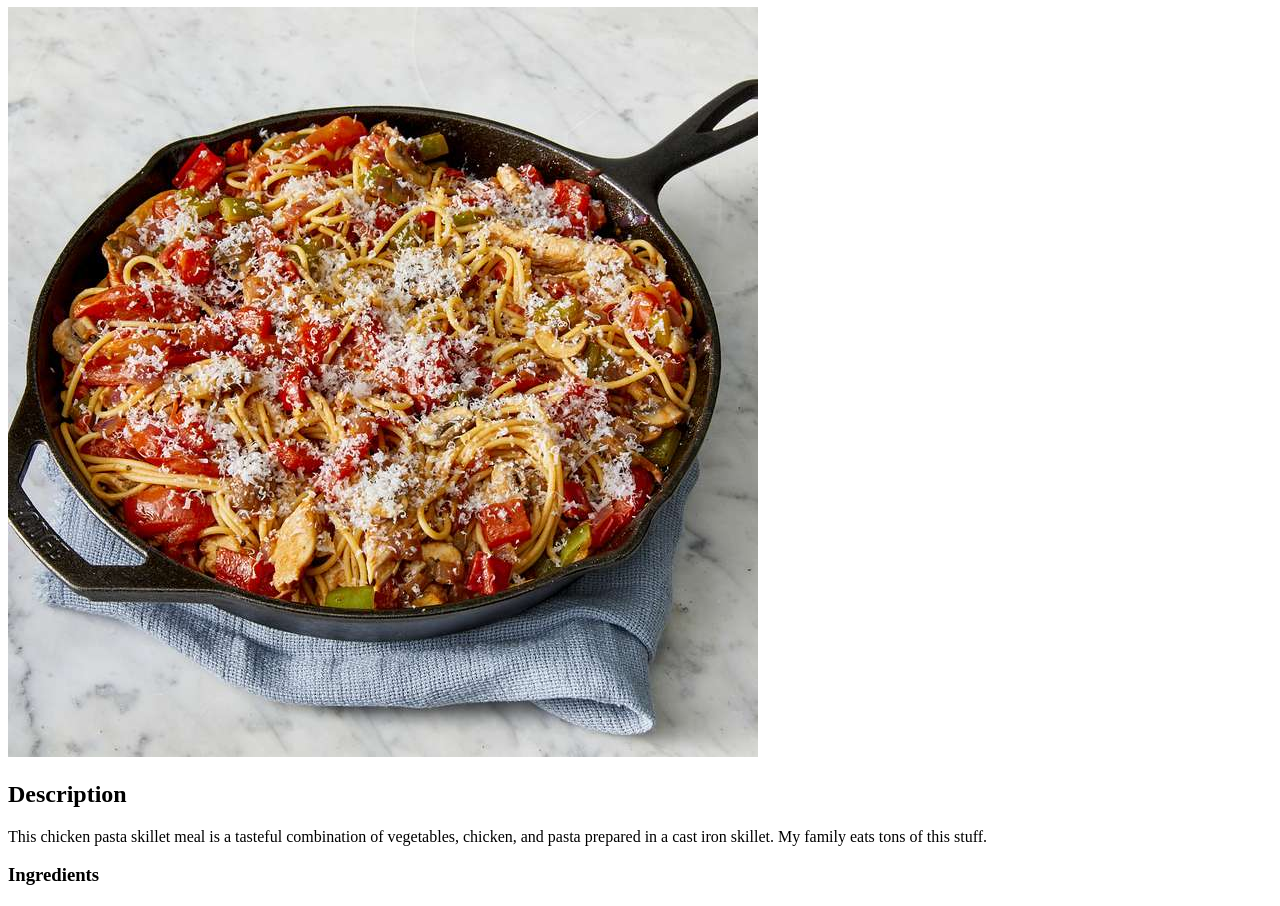
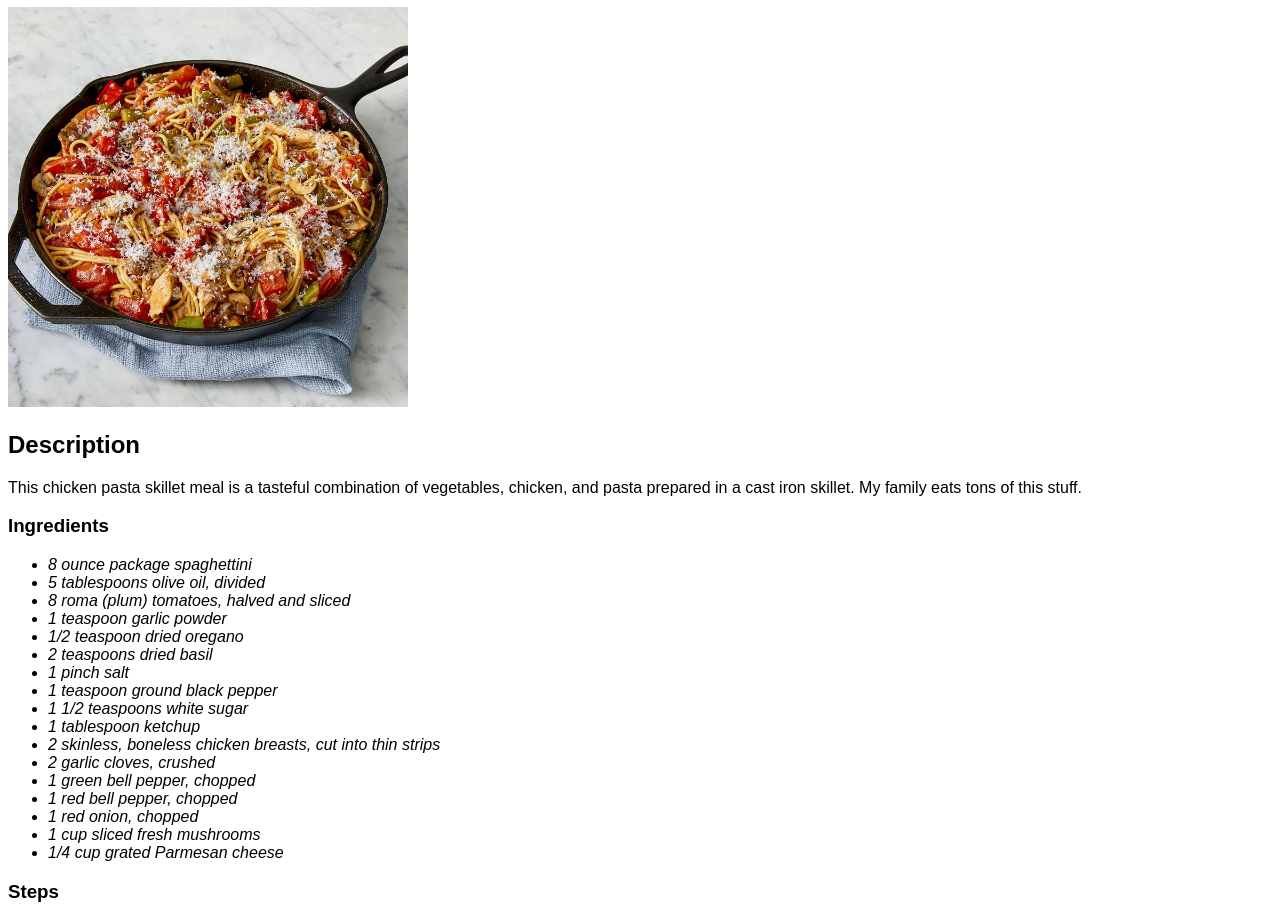
Before and after one commit to bigflyy/odin-recipes, a plain HTML site: page recipes/chicken-pasta.html in a window 1280 px wide. Shown: the part 73-979 px from the top of the page. Drawn offline with Linux system fonts and the light colour scheme.

Commit message:
Update fonts, image width.
(not how but why) : website now looks stylish.

```diff
--- a/recipes/chicken-pasta.html
+++ b/recipes/chicken-pasta.html
@@ -2,7 +2,7 @@
 <html>
   <head>
     <meta charset="utf-8">
-
+    <link rel="stylesheet" href="../styles.css">
   </head>
   <body>
     <h1>Skillet Chicken Pasta</h1>
--- /dev/null
+++ b/styles.css
@@ -0,0 +1,9 @@
+*{
+  font-family: Arial, sans-serif;
+}
+ul{
+  font-style: italic;
+}
+img{
+  width: 400px;
+}
```
Also changed, not shown: index.html (+1 -1 lines), recipes/goulash.html (+1 -1 lines), recipes/lasagna.html (+1 -1 lines).
